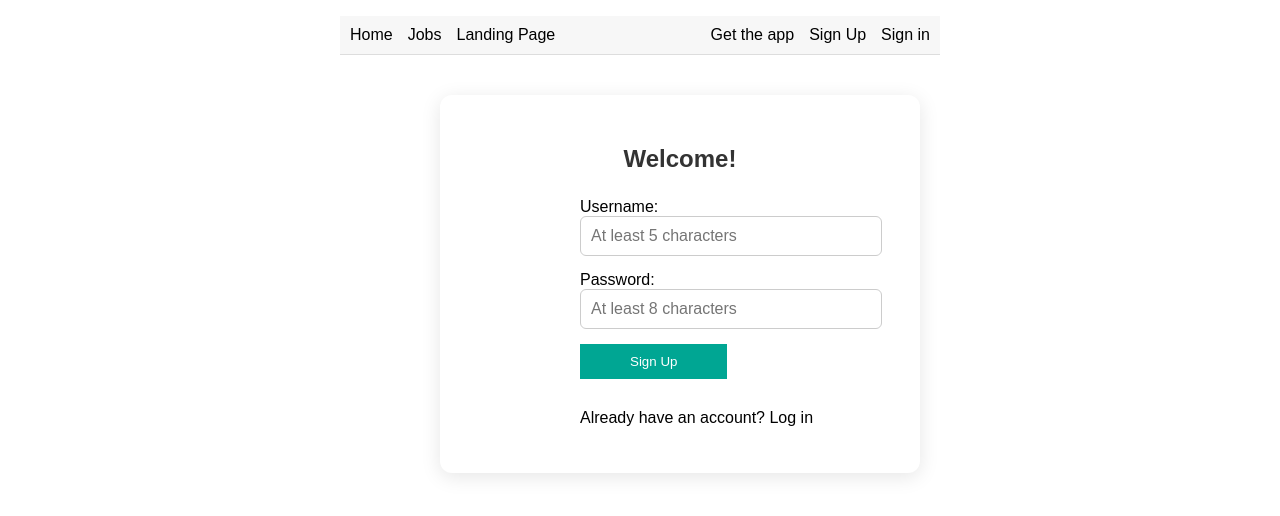
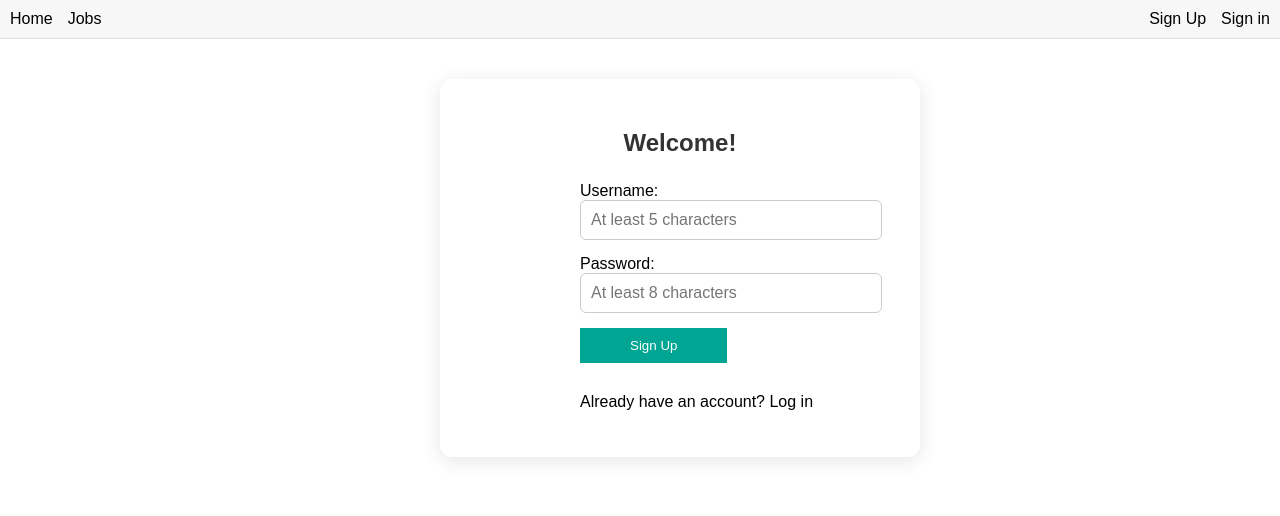
Before and after one commit to Ndima-karabo17/JobApplication-Tracker, a React (Vite) app: page /Registration in a window 1280 px wide. Shown: the top 516 px of the page. Built offline with nearby package versions, Linux system fonts and the light colour scheme.

Commit message:
Update Registration.tsx
I removed the link for get app coz it is not needed

```diff
--- a/src/Registration.tsx
+++ b/src/Registration.tsx
@@ -39,16 +39,16 @@ function Registration() {
 
   return (
     <>
-      <div className="card-container">
+
         <header>
           <nav className="nav-container">
             <ul className="nav-left">
               <li><Link to="/Home">Home</Link></li>
               <li><Link to="/JobPage">Jobs</Link></li>
-              <li><Link to="/">Landing Page</Link></li>
+
             </ul>
             <ul className="nav-right">
-              <li>Get the app</li>
+
               <li><Link to="/Registration">Sign Up</Link></li>
               <li><Link to="/Login">Sign in</Link></li>
             </ul>
@@ -95,7 +95,7 @@ function Registration() {
             </p>
           </div>
         </main>
-      </div>
+
     </>
   );
 }
```
